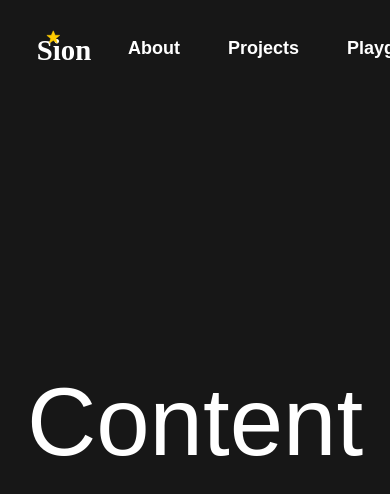
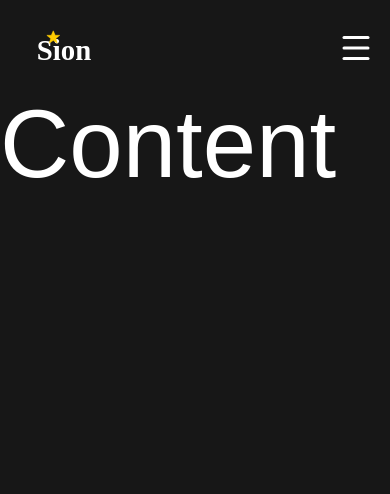
Before and after one commit to Sionparadox/Portfolio, a Next.js app: page / in a window 390 px wide. Shown: the top 494 px of the page. Built offline with nearby package versions, Linux system fonts and the light colour scheme; a web font is replaced by a local one.

Commit message:
[feat] 헤더에 반응형 메뉴 적용

```diff
--- a/app/layout.tsx
+++ b/app/layout.tsx
@@ -1,4 +1,5 @@
 import React from 'react';
+import Header from '../components/organisms/Header';
 import './global.css';
 
 export default function RootLayout({
@@ -8,7 +9,10 @@ export default function RootLayout({
 }>) {
   return (
     <html lang='ko' className='dark'>
-      <body className='font-paperlogy'>{children}</body>
+      <body className='font-paperlogy'>
+        <Header />
+        <main className='mt-24'>{children}</main>
+      </body>
     </html>
   );
 }
--- a/app/page.tsx
+++ b/app/page.tsx
@@ -1,11 +1,6 @@
-'use client';
-
-import Header from '@/components/organisms/Header';
-
 export default function Home() {
   return (
-    <div className='flex min-h-screen w-full flex-col items-center justify-center'>
-      <Header />
+    <div>
       <div className='text-8xl'>Content</div>
     </div>
   );
--- a/components/atoms/Button.tsx
+++ b/components/atoms/Button.tsx
@@ -4,7 +4,7 @@ import * as React from 'react';
 import { cn } from '@/lib/utils';
 
 const buttonVariants = cva(
-  'inline-flex items-center justify-center gap-2 whitespace-nowrap rounded-md text-sm font-medium transition-colors focus-visible:outline-none focus-visible:ring-1 focus-visible:ring-ring disabled:pointer-events-none disabled:opacity-50 [&_svg]:pointer-events-none [&_svg]:size-4 [&_svg]:shrink-0 transition-transform',
+  'inline-flex items-center justify-center gap-2 whitespace-nowrap rounded-md text-sm font-medium transition-colors focus-visible:outline-none focus-visible:ring-1 focus-visible:ring-ring disabled:pointer-events-none disabled:opacity-50 [&_svg]:pointer-events-none [&_svg]:size-5 [&_svg]:shrink-0 transition-transform',
   {
     variants: {
       variant: {
--- /dev/null
+++ b/components/molecules/DropdownMenu.tsx
@@ -0,0 +1,159 @@
+'use client';
+
+import * as React from 'react';
+import { createContext, useContext, useEffect, useRef, useState } from 'react';
+import { cn } from '../../lib/utils';
+import { Button } from '../atoms/Button';
+
+interface DropdownMenuContextType {
+  isOpen: boolean;
+  open: () => void;
+  close: () => void;
+  toggle: () => void;
+}
+
+const DropdownMenuContext = createContext<DropdownMenuContextType | null>(null);
+
+const useDropdownMenuContext = () => {
+  const ctx = useContext(DropdownMenuContext);
+  if (!ctx) throw new Error('DropdownMenu is not initialized');
+  return ctx;
+};
+
+const DropdownMenu = ({ children }: { children: React.ReactNode }) => {
+  const [isOpen, setIsOpen] = useState(false);
+  const ref = useRef<HTMLDivElement>(null);
+
+  const open = () => setIsOpen(true);
+  const close = () => setIsOpen(false);
+  const toggle = () => setIsOpen((v) => !v);
+
+  useEffect(() => {
+    const onClick = (e: MouseEvent) => {
+      if (ref.current && !ref.current.contains(e.target as Node)) {
+        close();
+      }
+    };
+    if (isOpen) document.addEventListener('mousedown', onClick);
+    return () => document.removeEventListener('mousedown', onClick);
+  }, [isOpen]);
+
+  return (
+    <DropdownMenuContext.Provider value={{ isOpen, open, close, toggle }}>
+      <div ref={ref} className='relative'>
+        {children}
+      </div>
+    </DropdownMenuContext.Provider>
+  );
+};
+
+const DropdownMenuTrigger = ({
+  children,
+  className,
+}: {
+  children: React.ReactNode;
+  className?: string;
+}) => {
+  const { toggle, isOpen } = useDropdownMenuContext();
+  return (
+    <Button
+      variant='ghost'
+      size='icon'
+      onClick={toggle}
+      aria-haspopup='true'
+      aria-expanded={isOpen}
+      className={className}
+      asChild
+    >
+      {children}
+    </Button>
+  );
+};
+
+const DropdownMenuContent = ({
+  children,
+  className,
+}: {
+  children: React.ReactNode;
+  className?: string;
+}) => {
+  const { isOpen } = useDropdownMenuContext();
+  if (!isOpen) return null;
+
+  return (
+    <div
+      className={cn(
+        'bg-card text-card-foreground absolute right-0 z-50 mt-2 flex w-48 flex-col overflow-hidden rounded-md border shadow-lg',
+        className
+      )}
+      role='menu'
+    >
+      {children}
+    </div>
+  );
+};
+
+const DropdownMenuLabel = ({
+  children,
+  inset,
+  className,
+}: {
+  children: React.ReactNode;
+  inset?: boolean;
+  className?: string;
+}) => {
+  return (
+    <div
+      className={cn(
+        'text-muted-foreground px-3 py-1.5 text-sm font-medium',
+        inset && 'pl-8',
+        className
+      )}
+      role='presentation'
+    >
+      {children}
+    </div>
+  );
+};
+
+const DropdownMenuSeparator = ({ className }: { className?: string }) => {
+  return (
+    <div className={cn('bg-border my-1 h-px', className)} role='separator' />
+  );
+};
+
+const DropdownMenuItem = ({
+  children,
+  onSelect,
+  className,
+}: {
+  children: React.ReactNode;
+  onSelect?: () => void;
+  className?: string;
+}) => {
+  const { close } = useDropdownMenuContext();
+  const handleClick = () => {
+    onSelect?.();
+    close();
+  };
+  return (
+    <div
+      onClick={handleClick}
+      className={cn(
+        'hover:bg-accent hover:text-accent-foreground flex w-full cursor-pointer items-center gap-2 rounded-sm px-3 py-2 text-sm',
+        className
+      )}
+      role='menuitem'
+    >
+      {children}
+    </div>
+  );
+};
+
+DropdownMenu.Trigger = DropdownMenuTrigger;
+DropdownMenu.Content = DropdownMenuContent;
+DropdownMenu.Label = DropdownMenuLabel;
+DropdownMenu.Separator = DropdownMenuSeparator;
+DropdownMenu.Item = DropdownMenuItem;
+
+export default DropdownMenu;
--- /dev/null
+++ b/components/molecules/MobileNavMenu.tsx
@@ -0,0 +1,23 @@
+import { LucideMenu } from 'lucide-react';
+import { navItems } from '../../constants/navItems';
+import DropdownMenu from './DropdownMenu';
+import NavLink from './NavLink';
+
+const MobileNavMenu = () => {
+  return (
+    <DropdownMenu>
+      <DropdownMenu.Trigger>
+        <LucideMenu />
+      </DropdownMenu.Trigger>
+      <DropdownMenu.Content>
+        {navItems.map((item) => (
+          <DropdownMenu.Item key={item.name}>
+            <NavLink href={item.href}>{item.name}</NavLink>
+          </DropdownMenu.Item>
+        ))}
+      </DropdownMenu.Content>
+    </DropdownMenu>
+  );
+};
+
+export default MobileNavMenu;
--- a/components/molecules/NavLink.tsx
+++ b/components/molecules/NavLink.tsx
@@ -12,12 +12,7 @@ const NavLink = ({
   href: string;
 }) => {
   return (
-    <Button
-      variant='plain'
-      size='default'
-      className={cn(className, 'text-lg font-black')}
-      asChild
-    >
+    <Button variant='plain' size='default' className={className} asChild>
       <Link href={href}>{children}</Link>
     </Button>
   );
--- a/components/molecules/NavMenu.tsx
+++ b/components/molecules/NavMenu.tsx
@@ -1,14 +1,24 @@
+import { LucideSun } from 'lucide-react';
 import { navItems } from '../../constants/navItems';
+import { Button } from '../atoms/Button';
 import NavLink from './NavLink';
 
 const NavMenu = () => {
   return (
     <div className='flex gap-4'>
       {navItems.map((item) => (
-        <NavLink key={item.name} href={item.href}>
+        <NavLink
+          key={item.name}
+          href={item.href}
+          className='text-lg font-black'
+        >
           {item.name}
         </NavLink>
       ))}
+      {/* TODO: 다크모드 버튼 */}
+      <Button variant='ghost' size='icon'>
+        <LucideSun />
+      </Button>
     </div>
   );
 };
--- a/components/organisms/Header.tsx
+++ b/components/organisms/Header.tsx
@@ -1,11 +1,19 @@
+'use client';
+
 import LogoLink from '../molecules/LogoLink';
+import MobileNavMenu from '../molecules/MobileNavMenu';
 import NavMenu from '../molecules/NavMenu';
 
 const Header = () => {
   return (
     <header className='fixed top-0 right-0 left-0 z-30 flex h-24 w-full items-center justify-between bg-transparent px-4'>
       <LogoLink />
-      <NavMenu />
+      <div className='hidden sm:flex'>
+        <NavMenu />
+      </div>
+      <div className='flex sm:hidden'>
+        <MobileNavMenu />
+      </div>
     </header>
   );
 };
--- a/package.json
+++ b/package.json
@@ -23,6 +23,7 @@
   },
   "homepage": "https://github.com/Sionparadox/Portfolio#readme",
   "dependencies": {
+    "@radix-ui/react-dropdown-menu": "^2.1.16",
     "@radix-ui/react-slot": "^1.2.3",
     "@types/node": "^24.1.0",
     "@types/react": "^19.1.9",
```
Also changed, not shown: 1 other file (tests, documents, lock files or other folders).
